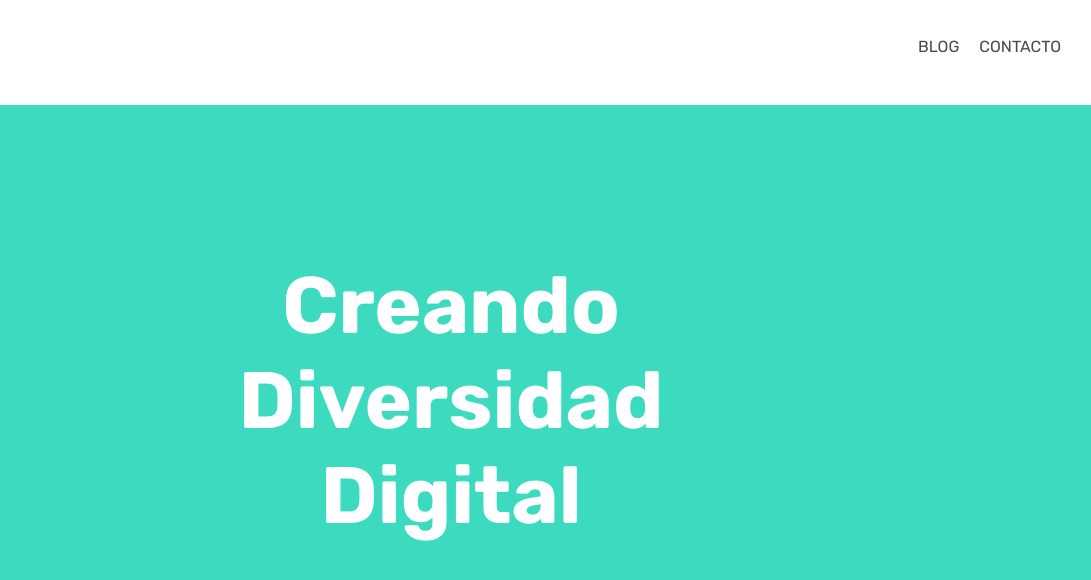
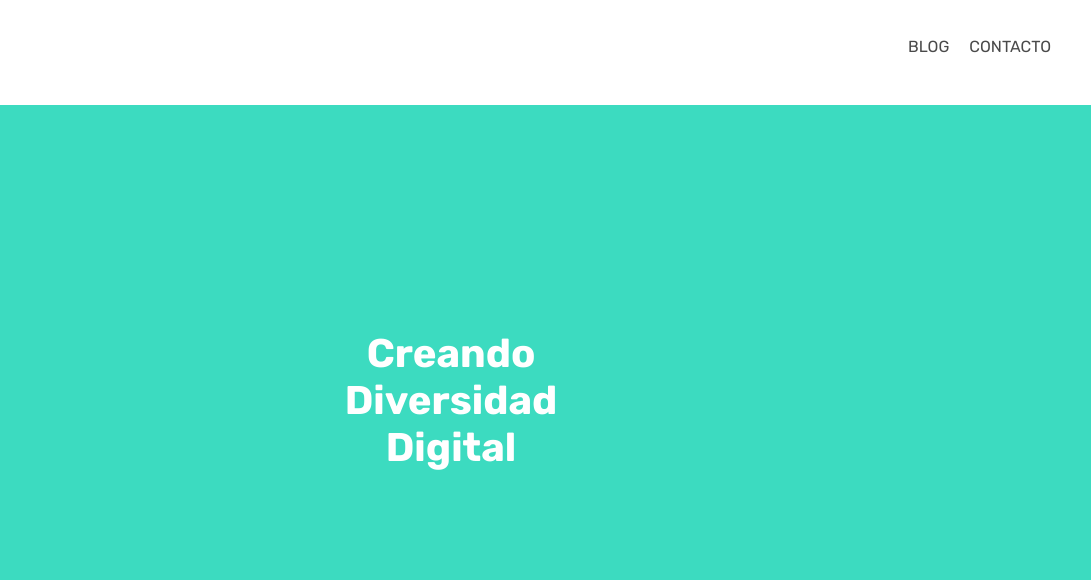
Before and after one commit to Adalab/modulo-1-evaluacion-intermedia-Sandra-Gutierrez, a plain HTML site: page index.html in a window 1280 px wide. Shown: the full height of the page, 189-1280 px from the left. Drawn offline with Linux system fonts and the light colour scheme.

Commit message:
Add error correction

```diff
--- a/index.html
+++ b/index.html
@@ -4,19 +4,19 @@
     <meta charset="UTF-8">
     <meta http-equiv="X-UA-Compatible" content="IE=edge">
     <meta name="viewport" content="width=device-width, initial-scale=1.0">
+    <link rel="preconnect" href="https://fonts.gstatic.com">
+    <link href="https://fonts.googleapis.com/css2?family=Rubik:wght@400;700&display=swap" rel="stylesheet">
     <link rel="stylesheet" href="./style/reset.css">
     <link rel="stylesheet" href="./style/main.css">
-    <link rel="preconnect" href="https://fonts.gstatic.com">
-    <link href="https://fonts.googleapis.com/css2?family=Rubik:wght@400;700&display=swap" rel="stylesheet">
-    <title>Repaso Intermedio</title>
+    <title>Evaluación Intermedia</title>
 </head>
 <body>
     <header class="header">
-        <a href="./index.html" class="header_logo"><img src="./images/adalab-logo.png" alt="Logo Adalab"></a>
+        <a href="./index.html" class="header_logo"><img src="./images/adalab-logo.png" alt="Logo Adalab" title="Logo Adalab"></a>
         <nav>
             <ul class="header_list">
-                <li><a href="#" class="list_item">Blog</a></li>
-                <li><a href="#" class="list_item item2">Contacto</a></li>
+                <li><a href="#" class="list_item" title="Enlace al blog">Blog</a></li>
+                <li><a href="#" class="list_item" title="Enlace a contacto">Contacto</a></li>
             </ul>
         </nav>
     </header>
--- a/style/main.css
+++ b/style/main.css
@@ -7,6 +7,12 @@
 	--colorBackground: #FFFFFF;
 }
 
+/**********************
+**** Header ****
+**********************/
+body{
+	font-family: 'Rubik', sans-serif;
+}
 /**********************
 **** Header ****
 **********************/
@@ -35,12 +41,8 @@
 .list_item{
 	color: var(--colorTextMenu);
 	text-transform: uppercase;
-	margin-right: 20px;
-	font-family: 'Rubik', sans-serif;
+	padding: 0px 10px;
 	font-size: 16px;
-}
-.item2{
-	margin-right: 0;
 }
 
 /**********************
@@ -55,13 +57,12 @@
 	justify-content: center;
 	align-items: center;
 	color: var(--colorBackground);
-	font-family: 'Rubik', sans-serif;
 	text-transform: capitalize;
 	text-align: center;
-	font-size: 30px;
 }
 .main_title {
-	max-width: 500px;
+	font-size: 30px;
+	word-spacing: 100vw;
 }
 
 /**********************
@@ -69,10 +70,8 @@
 **********************/
 @media all and (min-width:768px){
 	.header{
-		display: flex;
 		flex-direction: row;
 		justify-content: space-between;
-		align-items: center;
 	}
 	.header_logo{
 		margin: 20px 0px 20px 30px;
@@ -80,7 +79,7 @@
 	.header_list{
 		margin-right: 30px;
 	}
-	.main{
+	.main_title{
 		font-size: 40px;
 	}
 }
```
